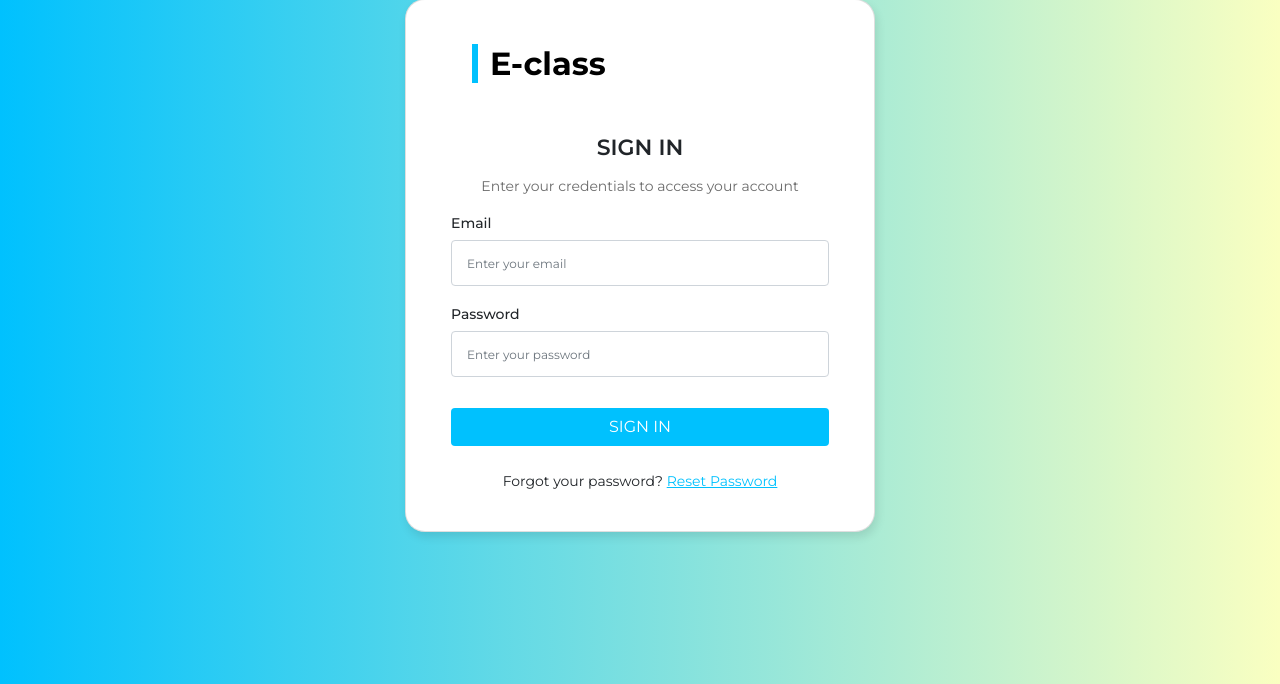
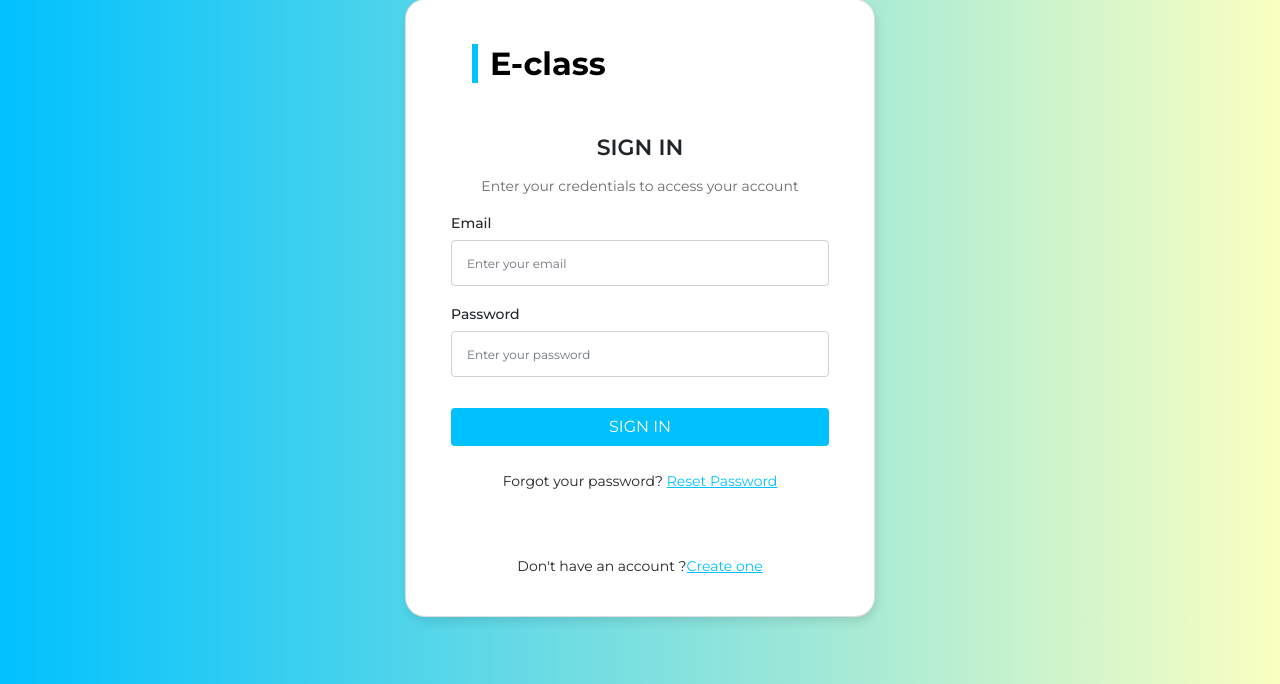
Before and after one commit to hollyufo/E-LEARNING-APPLICATION-V1.0---E-Classe, a PHP site: page / in a window 1280 px wide. Shown: the part 116-800 px from the top of the page. Run offline with PHP 8.4, Linux system fonts and the light colour scheme.

Commit message:
added sign up link

```diff
--- a/index.php
+++ b/index.php
@@ -34,6 +34,7 @@
                 <button type="submit" name="login" id="sign_in" class="btn btn-color">SIGN IN</button>
             </form>
             <p class="cpara2">Forgot your password? <a href="#" class="mylink">Reset Password</a></p>
+            <p class="cpara2">Don't have an account ?<a href="./signup.php" class="mylink">Create one</a></p>
         </div>
     </div>
 
```
